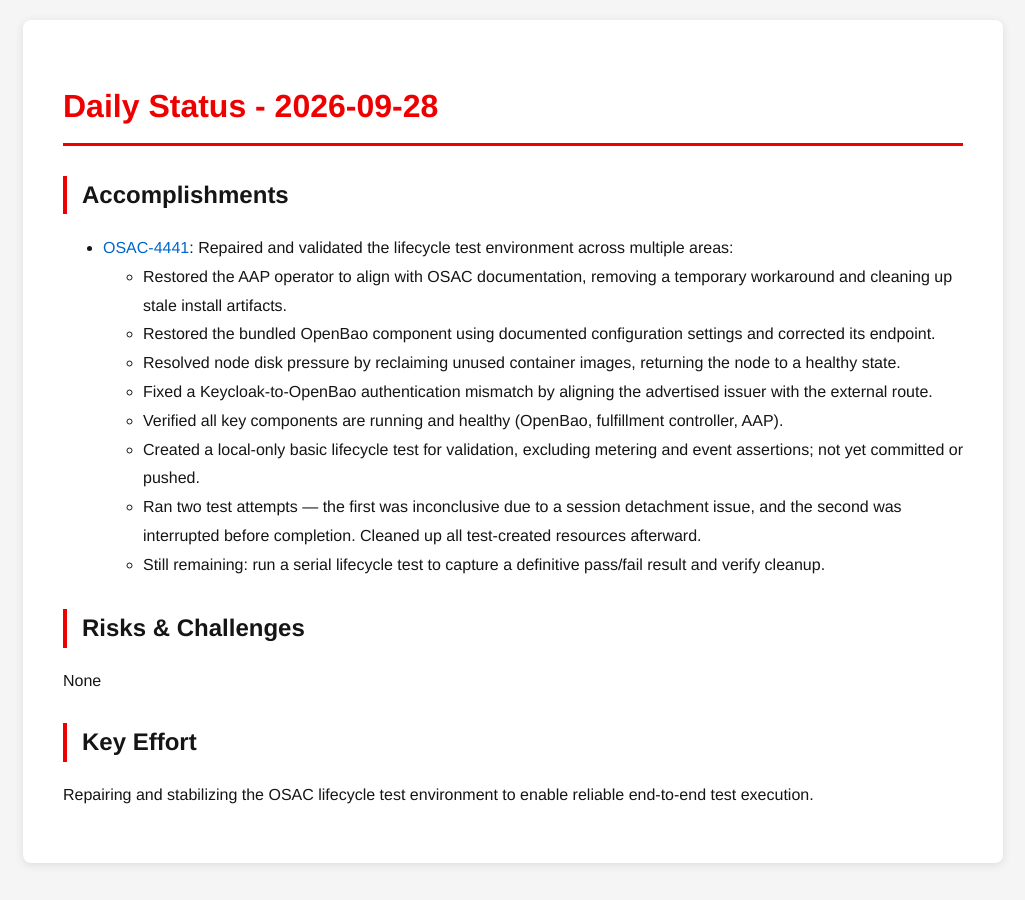
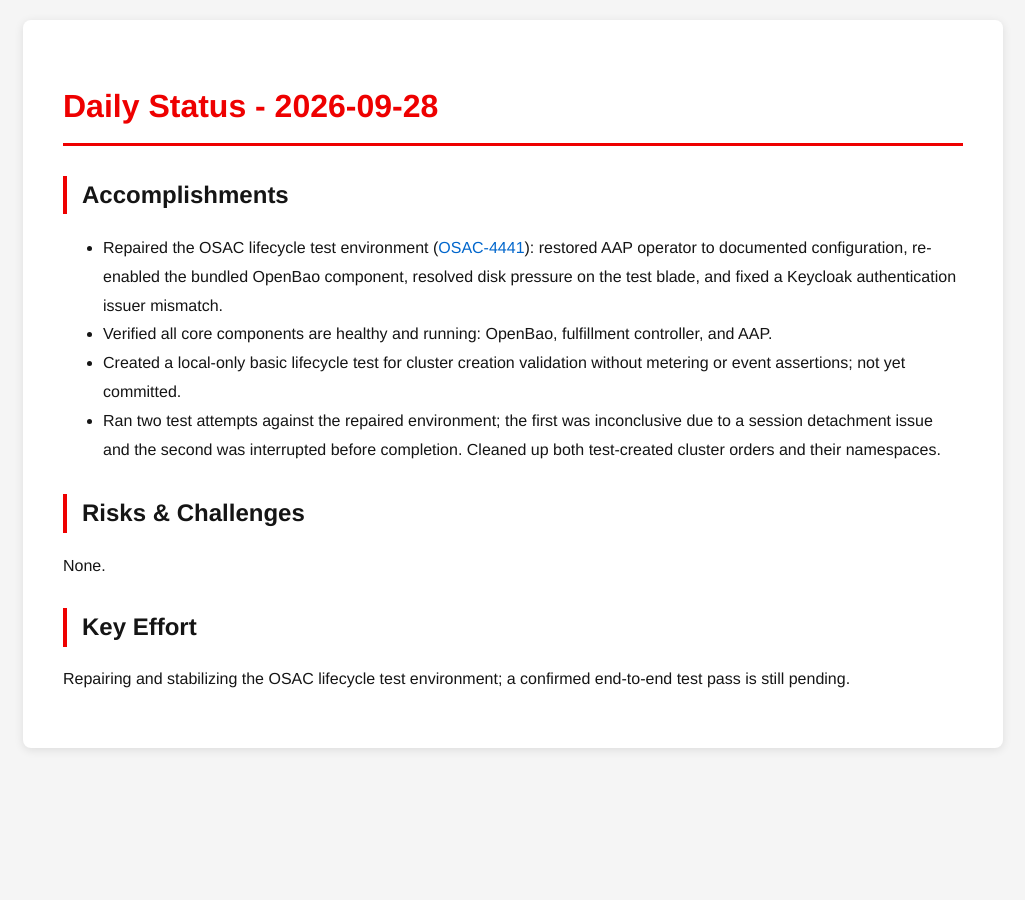
Before and after one commit to tzvatot/daily-status, a Jekyll site: the page built from 2026-09-28.md, in a window 1280 px wide. Shown: the whole page, without its empty margins (127-1152 px from the left). Built offline with Jekyll 4.4.1, drawn with Linux system fonts in a browser that asks for light colours.

Commit message:
Daily status update - 2026-09-28

```diff
--- a/2026-09-28.md
+++ b/2026-09-28.md
@@ -7,18 +7,13 @@
 # Daily Status - 2026-09-28
 
 ## Accomplishments
-- [OSAC-4441](https://redhat.atlassian.net/browse/OSAC-4441): Repaired and validated the lifecycle test environment across multiple areas:
-  - Restored the AAP operator to align with OSAC documentation, removing a temporary workaround and cleaning up stale install artifacts.
-  - Restored the bundled OpenBao component using documented configuration settings and corrected its endpoint.
-  - Resolved node disk pressure by reclaiming unused container images, returning the node to a healthy state.
-  - Fixed a Keycloak-to-OpenBao authentication mismatch by aligning the advertised issuer with the external route.
-  - Verified all key components are running and healthy (OpenBao, fulfillment controller, AAP).
-  - Created a local-only basic lifecycle test for validation, excluding metering and event assertions; not yet committed or pushed.
-  - Ran two test attempts — the first was inconclusive due to a session detachment issue, and the second was interrupted before completion. Cleaned up all test-created resources afterward.
-  - Still remaining: run a serial lifecycle test to capture a definitive pass/fail result and verify cleanup.
+- Repaired the OSAC lifecycle test environment ([OSAC-4441](https://redhat.atlassian.net/browse/OSAC-4441)): restored AAP operator to documented configuration, re-enabled the bundled OpenBao component, resolved disk pressure on the test blade, and fixed a Keycloak authentication issuer mismatch.
+- Verified all core components are healthy and running: OpenBao, fulfillment controller, and AAP.
+- Created a local-only basic lifecycle test for cluster creation validation without metering or event assertions; not yet committed.
+- Ran two test attempts against the repaired environment; the first was inconclusive due to a session detachment issue and the second was interrupted before completion. Cleaned up both test-created cluster orders and their namespaces.
 
 ## Risks & Challenges
-None
+None.
 
 ## Key Effort
-Repairing and stabilizing the OSAC lifecycle test environment to enable reliable end-to-end test execution.
+Repairing and stabilizing the OSAC lifecycle test environment; a confirmed end-to-end test pass is still pending.
```
